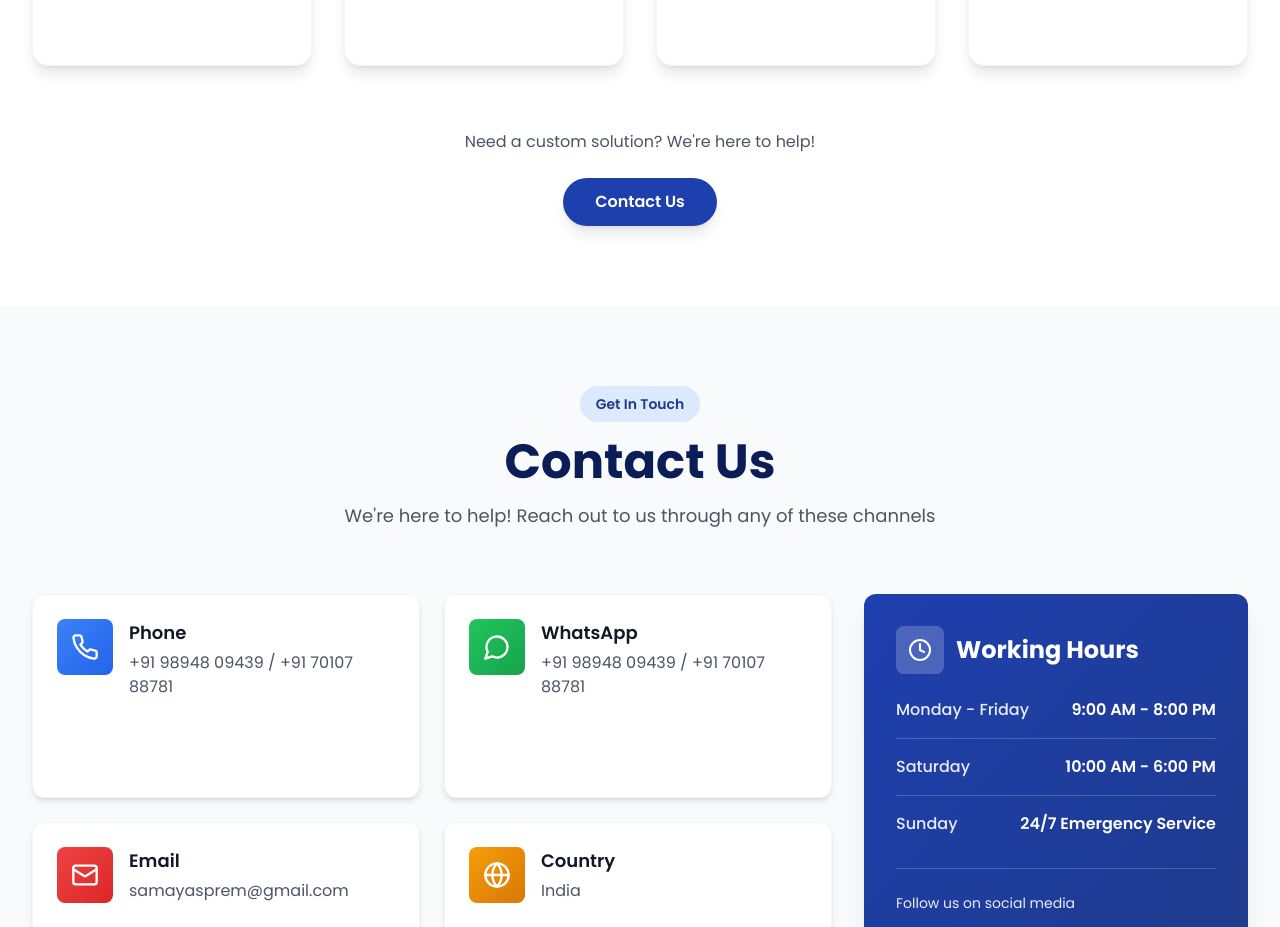
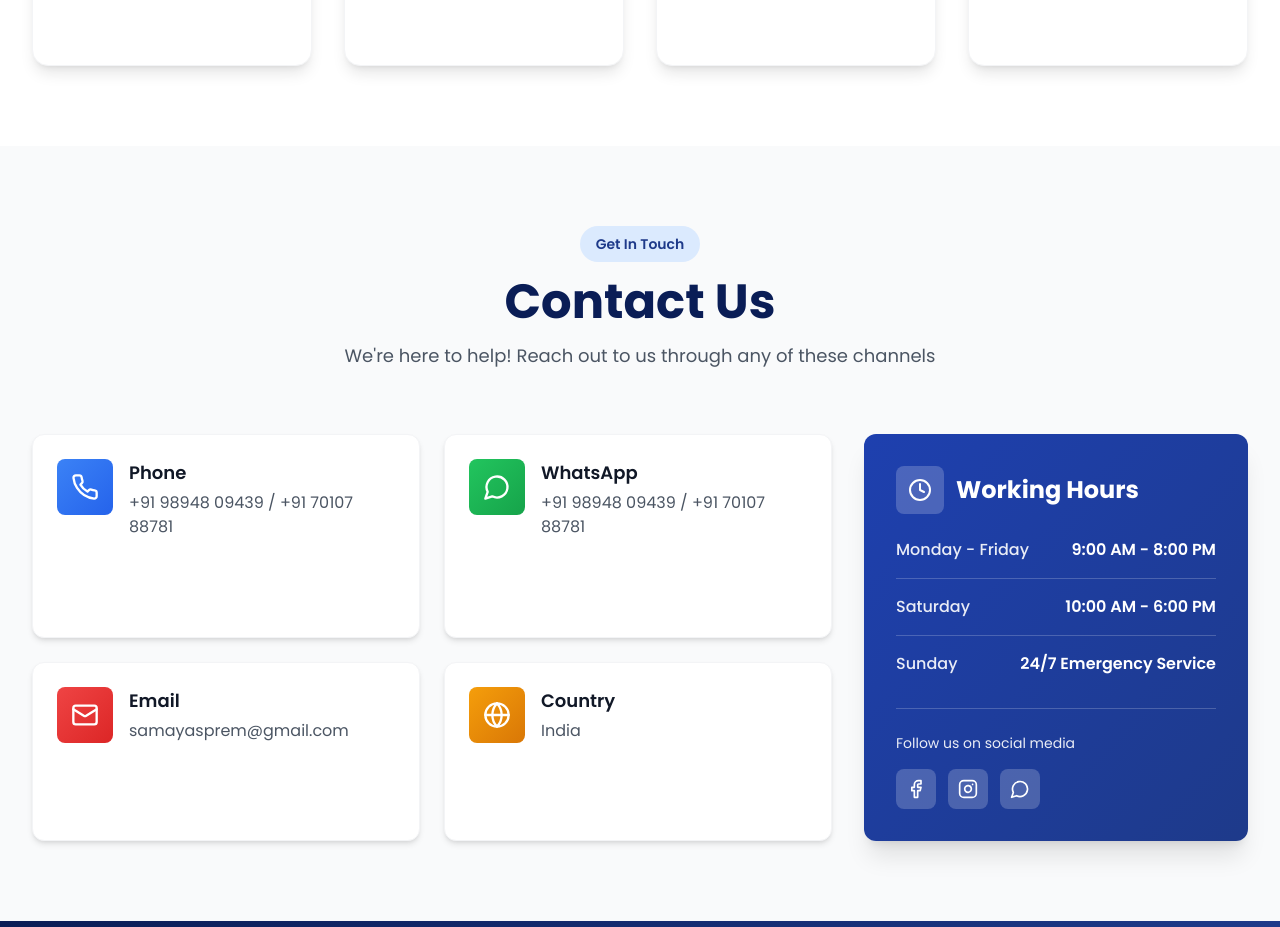
Before and after one commit to sathish-DS24/samayas-website, a React (Vite) app: page / in a window 1280 px wide. Shown: the part 2264-3191 px from the top of the page. Built offline with nearby package versions, Linux system fonts and the light colour scheme.

Commit message:
Remove CTA button from Services section and add social media links to Working Hours card

```diff
--- a/src/components/Contact.jsx
+++ b/src/components/Contact.jsx
@@ -153,7 +153,9 @@
                   <motion.a
                     whileHover={{ scale: 1.1, rotate: 5 }}
                     whileTap={{ scale: 0.9 }}
-                    href="#"
+                    href="https://www.facebook.com/samayas.983477"
+                    target="_blank"
+                    rel="noopener noreferrer"
                     className="w-10 h-10 bg-white/20 hover:bg-white/30 rounded-lg flex items-center justify-center transition-colors"
                   >
                     <Facebook className="w-5 h-5" />
@@ -161,7 +163,9 @@
                   <motion.a
                     whileHover={{ scale: 1.1, rotate: -5 }}
                     whileTap={{ scale: 0.9 }}
-                    href="#"
+                    href="https://www.instagram.com/samayas_travel_junction/"
+                    target="_blank"
+                    rel="noopener noreferrer"
                     className="w-10 h-10 bg-white/20 hover:bg-white/30 rounded-lg flex items-center justify-center transition-colors"
                   >
                     <Instagram className="w-5 h-5" />
@@ -169,7 +173,7 @@
                   <motion.a
                     whileHover={{ scale: 1.1, rotate: 5 }}
                     whileTap={{ scale: 0.9 }}
-                    href="https://wa.me/919894809439"
+                    href="http://wa.me/+919894809439"
                     target="_blank"
                     rel="noopener noreferrer"
                     className="w-10 h-10 bg-white/20 hover:bg-white/30 rounded-lg flex items-center justify-center transition-colors"
--- a/src/components/Services.jsx
+++ b/src/components/Services.jsx
@@ -190,25 +190,6 @@
             </motion.div>
           ))}
         </motion.div>
-
-        {/* Bottom CTA */}
-        <motion.div
-          initial={{ opacity: 0, y: 30 }}
-          animate={isInView ? { opacity: 1, y: 0 } : {}}
-          transition={{ delay: 1, duration: 0.6 }}
-          className="text-center mt-16"
-        >
-          <p className="text-gray-600 mb-6">
-            Need a custom solution? We're here to help!
-          </p>
-          <motion.button
-            whileHover={{ scale: 1.05 }}
-            whileTap={{ scale: 0.95 }}
-            className="px-8 py-3 bg-primary-600 text-white font-semibold rounded-full hover:bg-primary-700 transition-colors shadow-lg hover:shadow-xl"
-          >
-            Contact Us
-          </motion.button>
-        </motion.div>
       </div>
     </section>
   )
```
